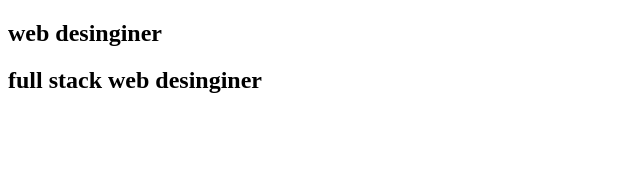
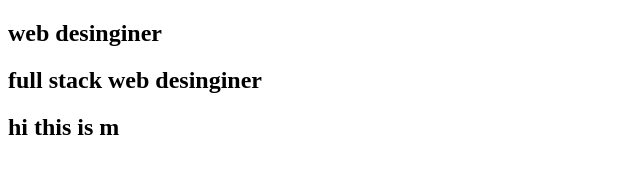
Before and after one commit to mahmodullah/mahmodullah, a plain HTML site: page index.html in a window 1280 px wide. Shown: the whole page, without its empty margins (0-640 px from the left). Drawn offline with Linux system fonts and the light colour scheme.

Commit message:
first commit

```diff
--- a/index.html
+++ b/index.html
@@ -13,6 +13,7 @@
     </div>
     <div class="half-width">
       <h1>full stack web desinginer</h1>
+      <h2>hi this is m</h2>
     </div>
   </section>
 </body>
```
